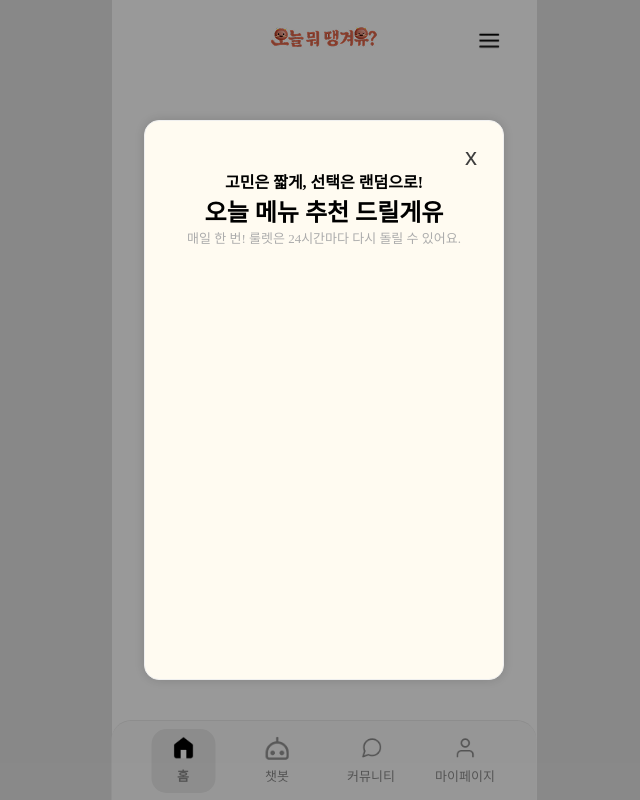
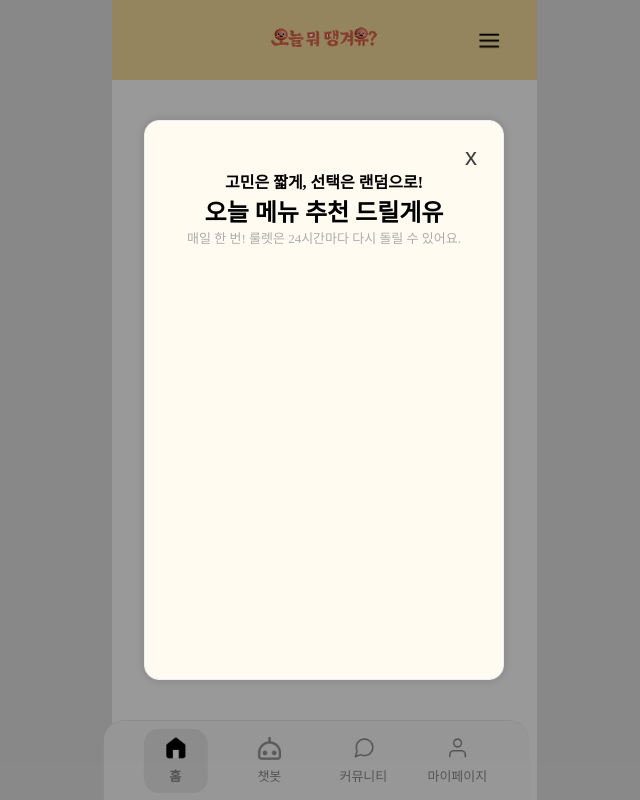
Before and after one commit to bs-likelion-hackathon-2025/Frontend, a React (Vite) app: page /home in a window 1280 px wide. Shown: the whole page, without its empty margins (316-956 px from the left). Built offline with nearby package versions, Linux system fonts and the light colour scheme.

Commit message:
Feat: 홈 진입 시 모달 구현 및 헤더/푸터 추가

```diff
--- a/src/css/Common.css
+++ b/src/css/Common.css
@@ -21,7 +21,7 @@
   max-width: 425px;
   height: 80px;
   margin: 0 auto;
-  background-color: #ffffff;
+  background-color: #f9de9d;
   box-sizing: border-box;
 }
 
@@ -41,7 +41,7 @@
   position: fixed;
   bottom: 0;
   left: 50%;
-  transform: translateX(-50%);
+  transform: translateX(-51.8%);
   width: 100%;
   max-width: 425px;
   height: 80px;
```
